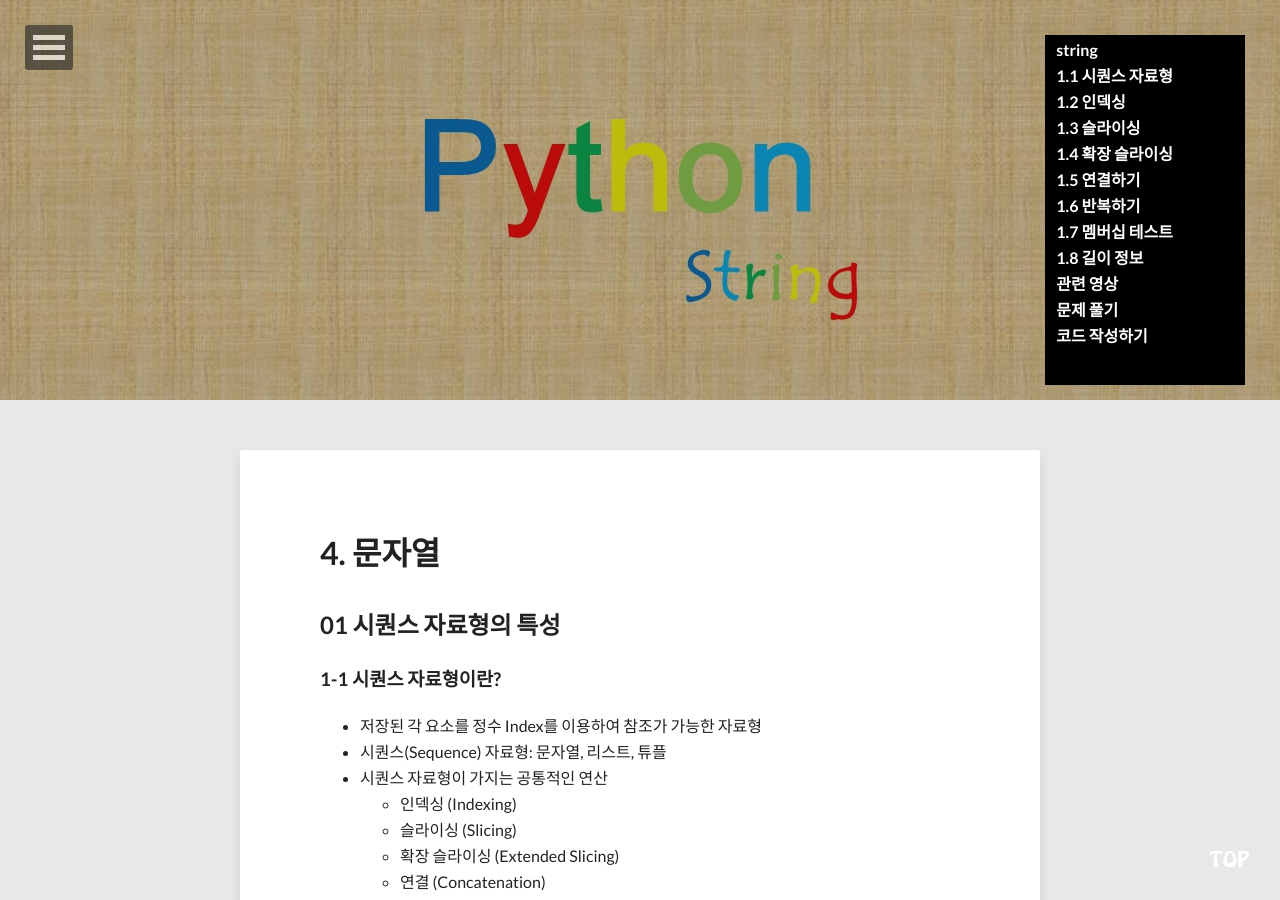
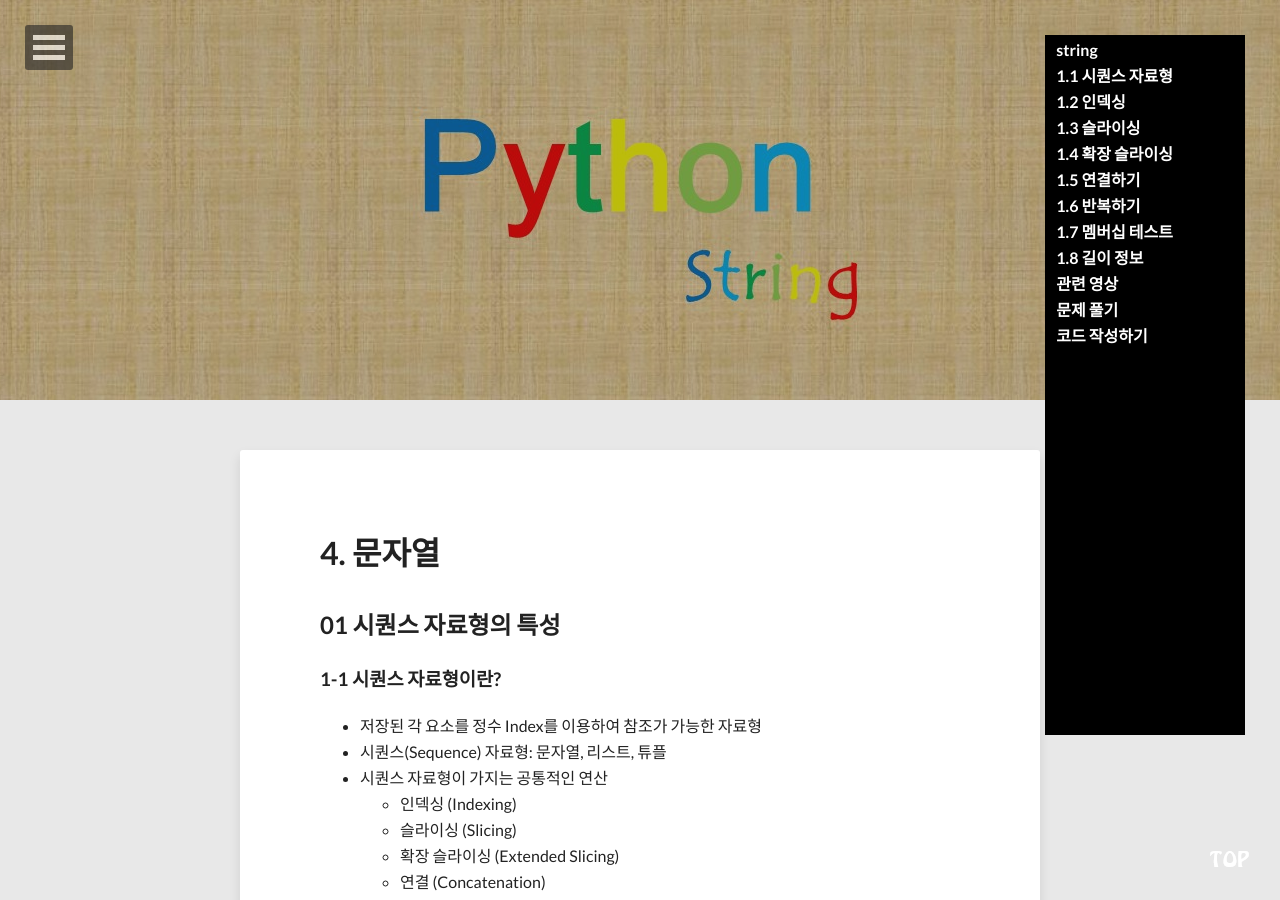
Before and after one commit to geoncheollee/geonblog, a Jekyll site: the page built from lecture_2.md, in a window 1280 px wide and 900 px high. Built offline with Jekyll 4.4.1, drawn with Linux system fonts in a browser that asks for light colours; nearby versions of some CDN libraries; comment, search, counter and statistics services are not loaded.

Commit message:
Update lecture_2.md

```diff
--- a/lecture_2.md
+++ b/lecture_2.md
@@ -15,7 +15,7 @@
 
 
 
-		<div style="background: black; color: white; height: 350px; width: 200px; border: 2px solid black; position: fixed; top: 35px; right: 35px;">
+		<div style="background: black; color: white; height: 700px; width: 200px; border: 2px solid black; position: fixed; top: 35px; right: 35px;">
   			<a href="#string" style="color: white"> &nbsp;&nbsp; <b>string</b></a> <br>
   			<a href="#string_1" style="color: white"> &nbsp;&nbsp; <b>1.1 시퀀스 자료형</b></a> <br>
   			<a href="#string_2" style="color: white"> &nbsp;&nbsp; <b>1.2 인덱싱</b></a> <br>
```
